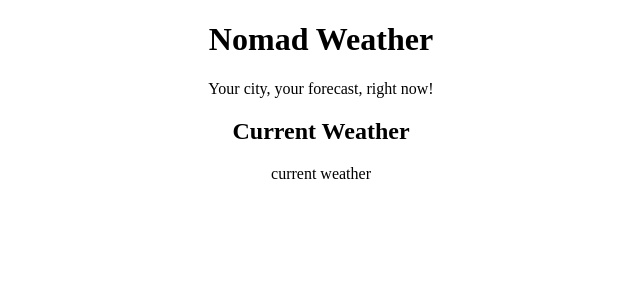
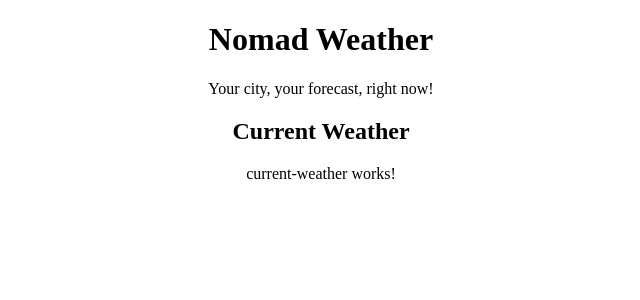
Before and after one commit to guillermoarellano/ngx-nomad-weather-app, an Angular app: page / in a window 1280 px wide. Shown: the top 300 px of the page, without its empty margins (319-959 px from the left). Built offline with nearby package versions, Linux system fonts and the light colour scheme.

Commit message:
Inlined template and styles. Updated the favicon with my beauty. :)

```diff
--- a/src/app/app.component.html
+++ b/src/app/app.component.html
@@ -4,5 +4,5 @@
   </h1>
   <div>Your city, your forecast, right now!</div>
   <h2>Current Weather</h2>
-  <div>current weather</div>
+  <app-current-weather></app-current-weather>
 </div>
--- a/src/app/current-weather/current-weather.component.html
+++ /dev/null
@@ -1,3 +0,0 @@
-<p>
-  current-weather works!
-</p>
--- a/src/app/current-weather/current-weather.component.ts
+++ b/src/app/current-weather/current-weather.component.ts
@@ -2,8 +2,12 @@ import { Component, OnInit } from '@angular/core';
 
 @Component({
   selector: 'app-current-weather',
-  templateUrl: './current-weather.component.html',
-  styleUrls: ['./current-weather.component.css']
+  template: `
+    <p>
+      current-weather works!
+    </p>
+  `,
+  styles: ['']
 })
 export class CurrentWeatherComponent implements OnInit {
 
--- a/src/index.html
+++ b/src/index.html
@@ -6,7 +6,7 @@
   <base href="/">
 
   <meta name="viewport" content="width=device-width, initial-scale=1">
-  <link rel="icon" type="image/x-icon" href="favicon.ico">
+  <link rel="icon" type="image/x-icon" href="favicon.ico?v=2">
 </head>
 <body>
   <app-root></app-root>
```
Also changed, not shown: src/app/current-weather/current-weather.component.css (deleted), 1 other file (tests, documents, lock files or other folders).
